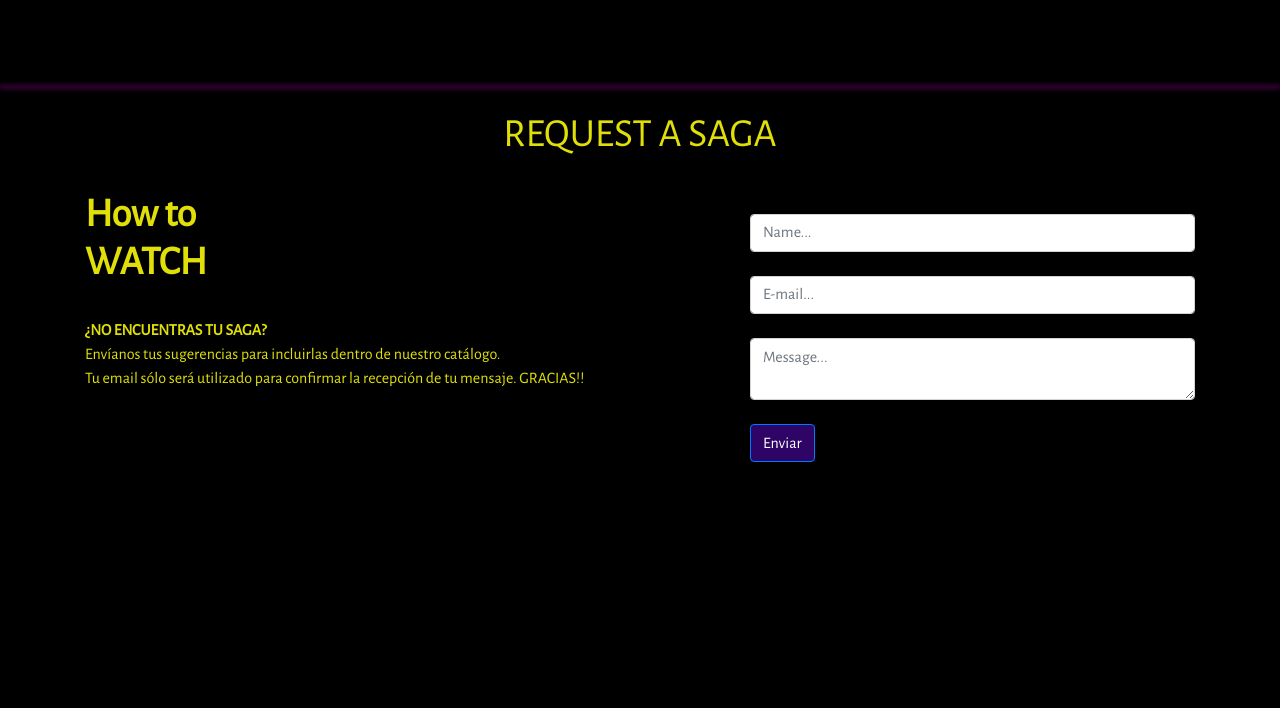
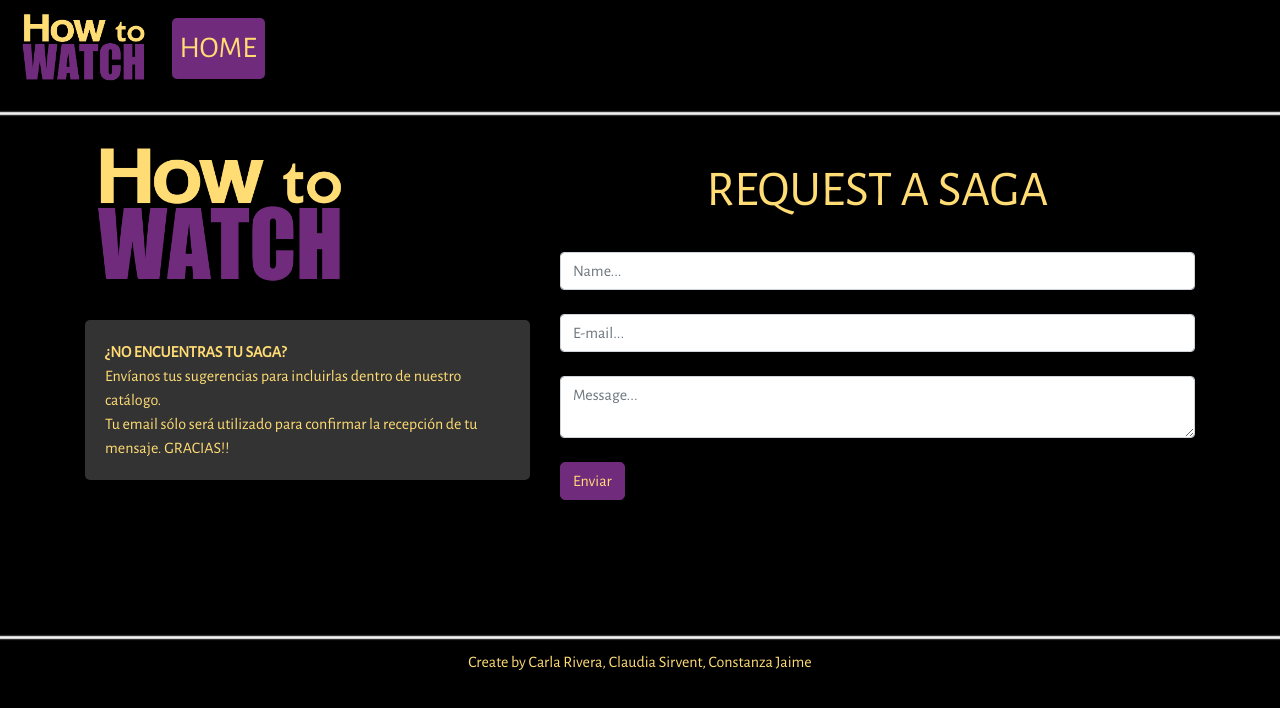
Before and after one commit to ConstanzaJaime/SCL009-hackathon-peliculas-master, a website: page src/request.html in a window 1280 px wide. Drawn offline with nearby package versions, Linux system fonts and the light colour scheme.

Commit message:
final request

```diff
--- a/src/request.css
+++ b/src/request.css
@@ -4,21 +4,74 @@ body {
     font-family: 'Alegreya Sans', sans-serif;
     background-color: #000000;
 }
+
 #nav-menu {
     background-color: #000000 !important;
     font-size: 30px;
 }
-  .menu {
-    font-size: 25px !important;
+
+.logo-nav {
+    width: auto;
+    height: 10vh;
+    margin-right: 20px;
 }
+
+.logo-request {
+    width: auto;
+    height: 20vh;
+}
+
 hr {
     border: 0;
     height: 0;
-    box-shadow: 0 1px 5px 1px purple;
+    box-shadow: 0 1.5px 1.5px 1.5px;
+    color: #ffffff;
 }
+
 .yellow {
-    color: #e0e008;
+    color: #FFDC74 !important;
 }
-  .btn-primary{
-    background-color: #2e0466;
+
+.title-request {
+    font-size: 50px;
 }
+
+.request-box {
+    background-color: rgba(255, 255, 255, .2);
+    padding: 20px;
+    border-radius: 5px
+}
+
+.btn {
+    background-color: #712B7C;
+    color: #FFDC74;
+    border-color: #712B7C;
+}
+
+.btn:hover {
+    background-color: #787B7C;
+    color: black;
+    border-color: #787B7C;
+}
+
+.btn-primary {
+    background-color: #712B7C;
+    color: #FFDC74;
+    border-color: #712B7C;
+    border-radius: 5px
+}
+
+.btn-primary:hover {
+    background-color: #787B7C;
+    color: black;
+    border-color: #787B7C;
+}
+
+footer#footer {
+    margin-top: 20px;
+}
+
+div.footer-text {
+    text-align: center;
+    margin-top: 30px;
+}
--- a/src/request.html
+++ b/src/request.html
@@ -14,6 +14,7 @@
 
 <body>
     <nav id="nav-menu" class="navbar navbar-expand-lg navbar-light bg-light">
+        <img class="logo-nav" src="img/logo_crop.png">
         <button class="navbar-toggler" type="button" data-toggle="collapse" data-target="#navbarText"
             aria-controls="navbarText" aria-expanded="false" aria-label="Toggle navigation">
             <span class="navbar-toggler-icon"></span>
@@ -21,41 +22,55 @@
         <div class="collapse navbar-collapse" id="navbarText">
             <ul class="navbar-nav mr-auto">
                 <li class="nav-item active">
-                    <a class="menu yellow nav-link" href="#">HOME <span class="sr-only">(current)</span></a>
+                    <a class="btn-primary nav-link yellow" href="index.html"> HOME <span
+                            class="sr-only">(current)</span></a>
                 </li>
             </ul>
-            <span class="menu yellow navbar-text">
-                REQUEST A SAGA
-            </span>
         </div>
     </nav>
     <hr>
     <div class="container">
-        <br />
-        <h1 class="yellow text-center">REQUEST A SAGA</h1><br />
+        <br>
         <div class="row">
-            <div class="yellow col-md-7">
-                <h1><b id="how">How to</b><br /><b id="watch">WATCH</b></h1>
-                <br />
-                <b>¿NO ENCUENTRAS TU SAGA?</b><br />
+            <div class="yellow col-md-5">
+                <div><img class="logo-request" src="img/logo_crop.png"></div>
+                <br>
+                <p class="request-box">
+                    <b>¿NO ENCUENTRAS TU SAGA?</b><br>
                     Envíanos tus sugerencias
                     para incluirlas dentro de
-                nuestro catálogo.<br />
+                    nuestro catálogo.<br>
                     Tu email sólo será utilizado
                     para confirmar
                     la recepción de tu mensaje.
                     GRACIAS!!
+                </p>
             </div>
-            <div class="col-md-5"><br />
+            <div class="col-md-7"><br>
+                <h1 class="title-request yellow text-center">REQUEST A SAGA</h1><br>
                 <form action="/post" method="post">
-                    <input class="form-control" name="name" placeholder="Name..." /><br />
-                    <input class="form-control" name="email" placeholder="E-mail..." /><br />
-                    <textarea class="form-control" name="text" placeholder="Message..."></textarea><br />
-                    <input class="btn btn-primary" type="submit" value="Enviar" /><br /><br />
+                    <input class="form-control" name="name" placeholder="Name..."><br>
+                    <input class="form-control" name="email" placeholder="E-mail..."><br>
+                    <textarea class="form-control" name="text" placeholder="Message..."></textarea><br>
+                    <input class="btn btn-primary" type="submit" value="Enviar"><br><br>
                 </form>
             </div>
         </div>
     </div>
+    <br>
+    <br>
+    <br>
+    <br>
+    <hr>
+    <footer id="footer">
+        <div class="yellow container-fluid footer-text">
+            <div class="row">
+                <div class="col">
+                    <p id="footer-text">Create by Carla Rivera, Claudia Sirvent, Constanza Jaime</p>
+                </div>
+            </div>
+        </div>
+    </footer>
 </body>
 
 </html>
```
Lines whose indentation alone changed are shown as unchanged.
